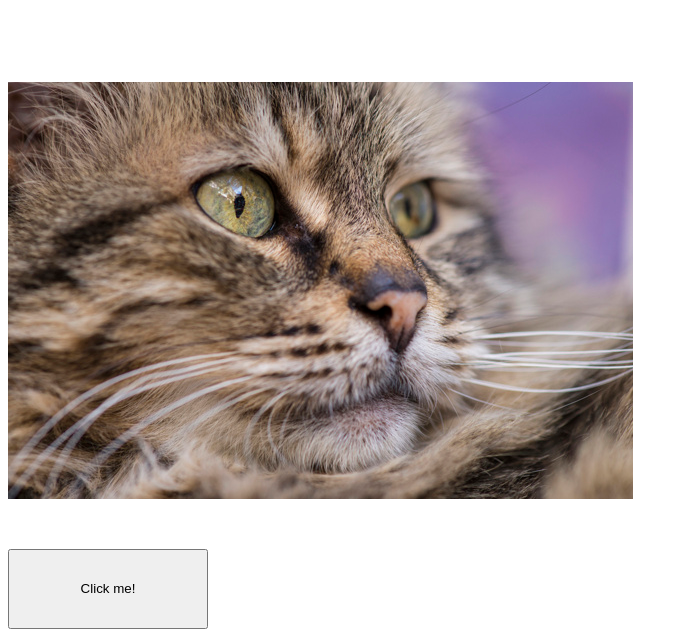
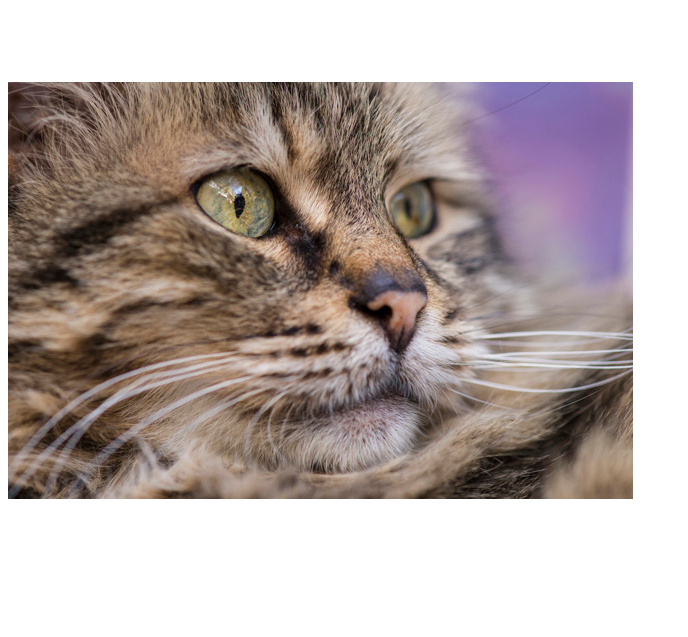
Before and after one commit to igtulm/bashttp, a plain HTML site: page web/index.html in a window 1280 px wide. Shown: the part 199-836 px from the top of the page, without its empty margins (0-688 px from the left). After the commit the page ends 800 px from the top, so only its background shows below. Drawn offline with Linux system fonts and the light colour scheme.

```diff
--- a/web/index.html
+++ b/web/index.html
@@ -7,6 +7,5 @@
       <h1 class="text">It works!</h1>
       <img src="pic.jpg" />
     </div>
-    <button class="btn" onclick="alert('Clicked')">Click me!</button>
   </body>
 </html>
```
Also changed, not shown: 11 other files.
